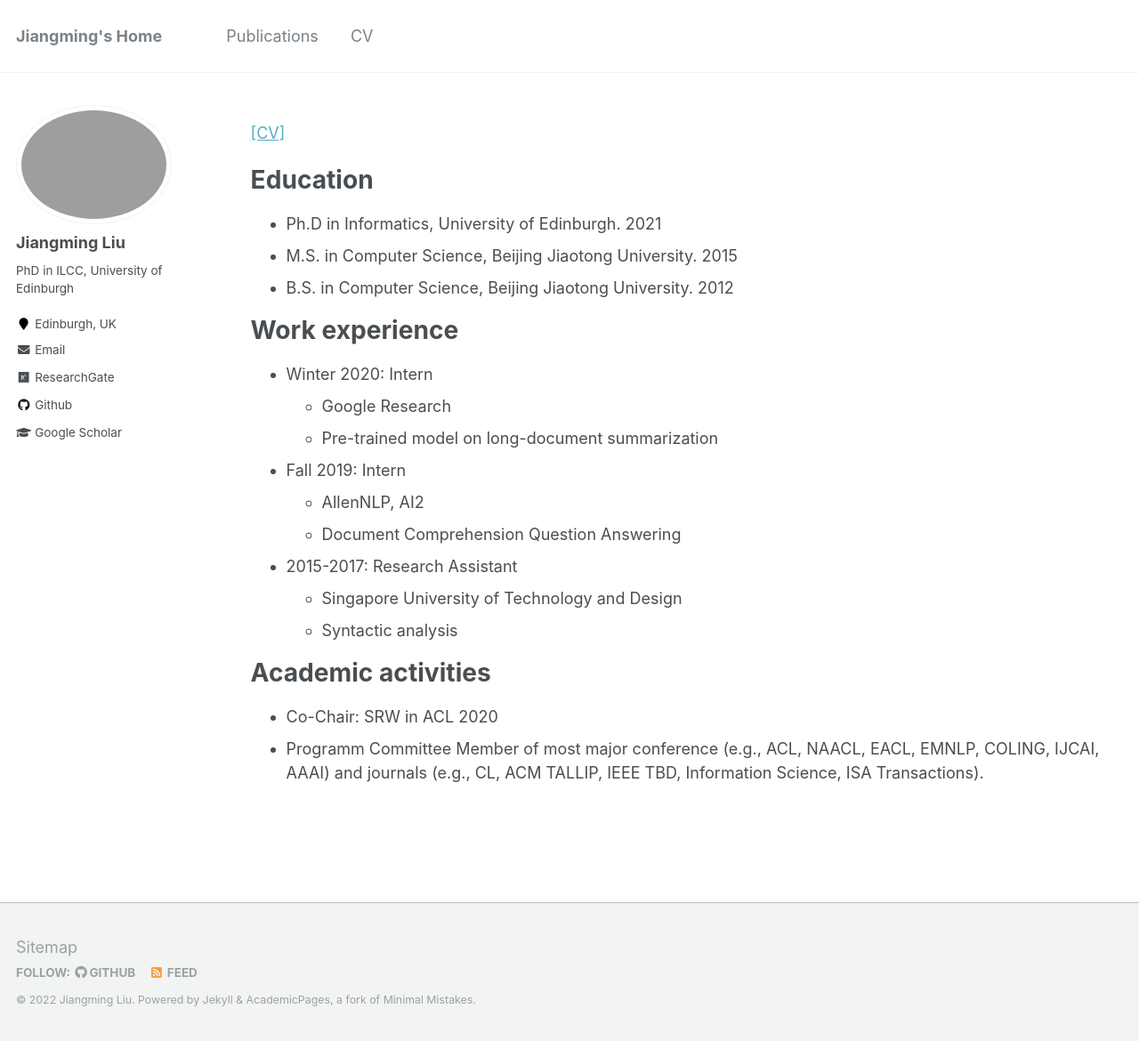
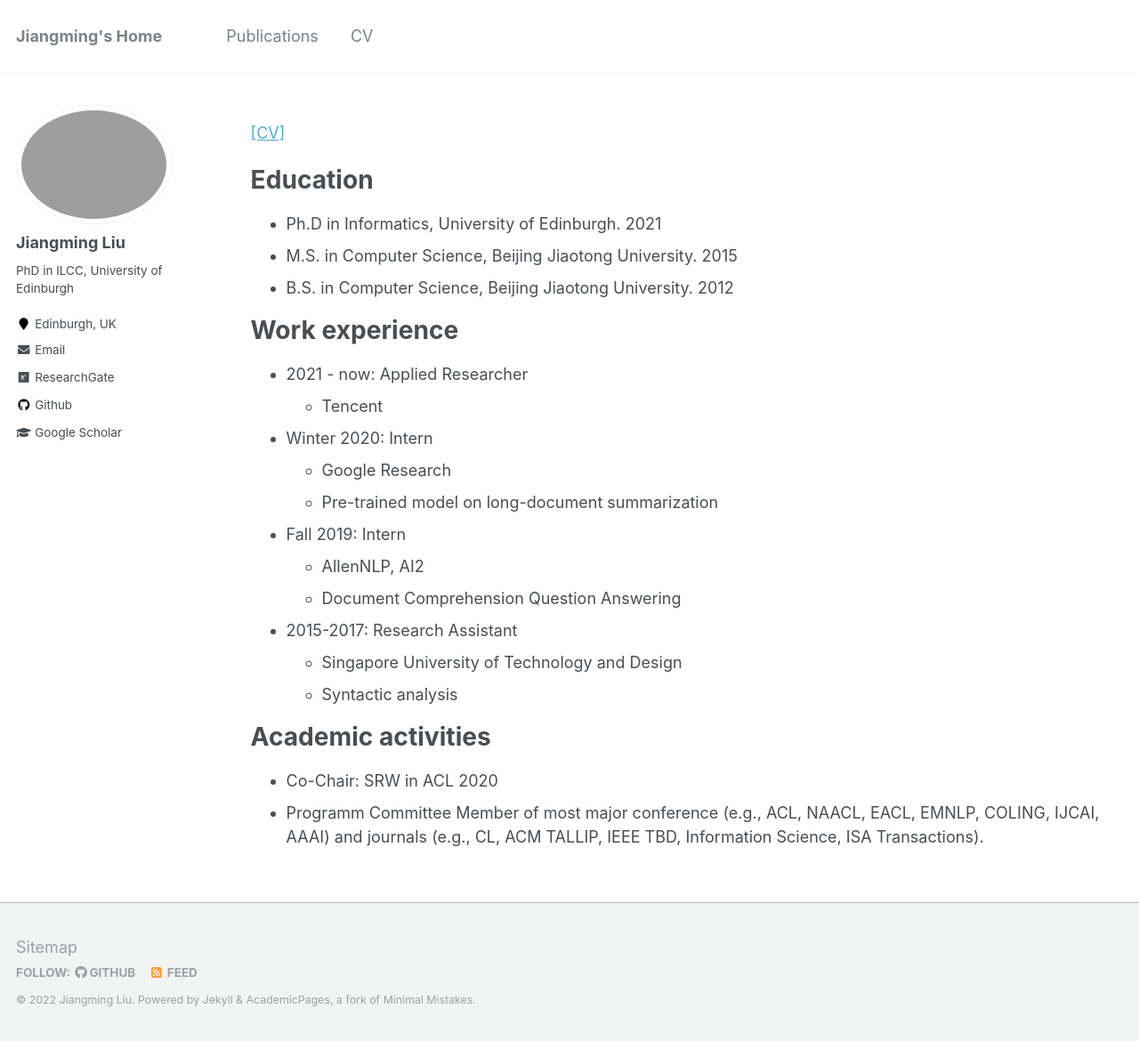
Before and after one commit to LeonCrashCode/LeonCrashCode.github.io, a Jekyll site: the page built from _pages/cv.md, in a window 1280 px wide and 1170 px high. Shown: the whole window at 89% size. Built offline with Jekyll 4.4.1, drawn with Linux system fonts in a browser that asks for light colours.

Commit message:
Update cv.md

```diff
--- a/_pages/cv.md
+++ b/_pages/cv.md
@@ -18,6 +18,9 @@ Education
 Work experience
 ======
 
+* 2021 - now: Applied Researcher
+  * Tencent
+
 * Winter 2020: Intern
   * Google Research
   * Pre-trained model on long-document summarization
```
